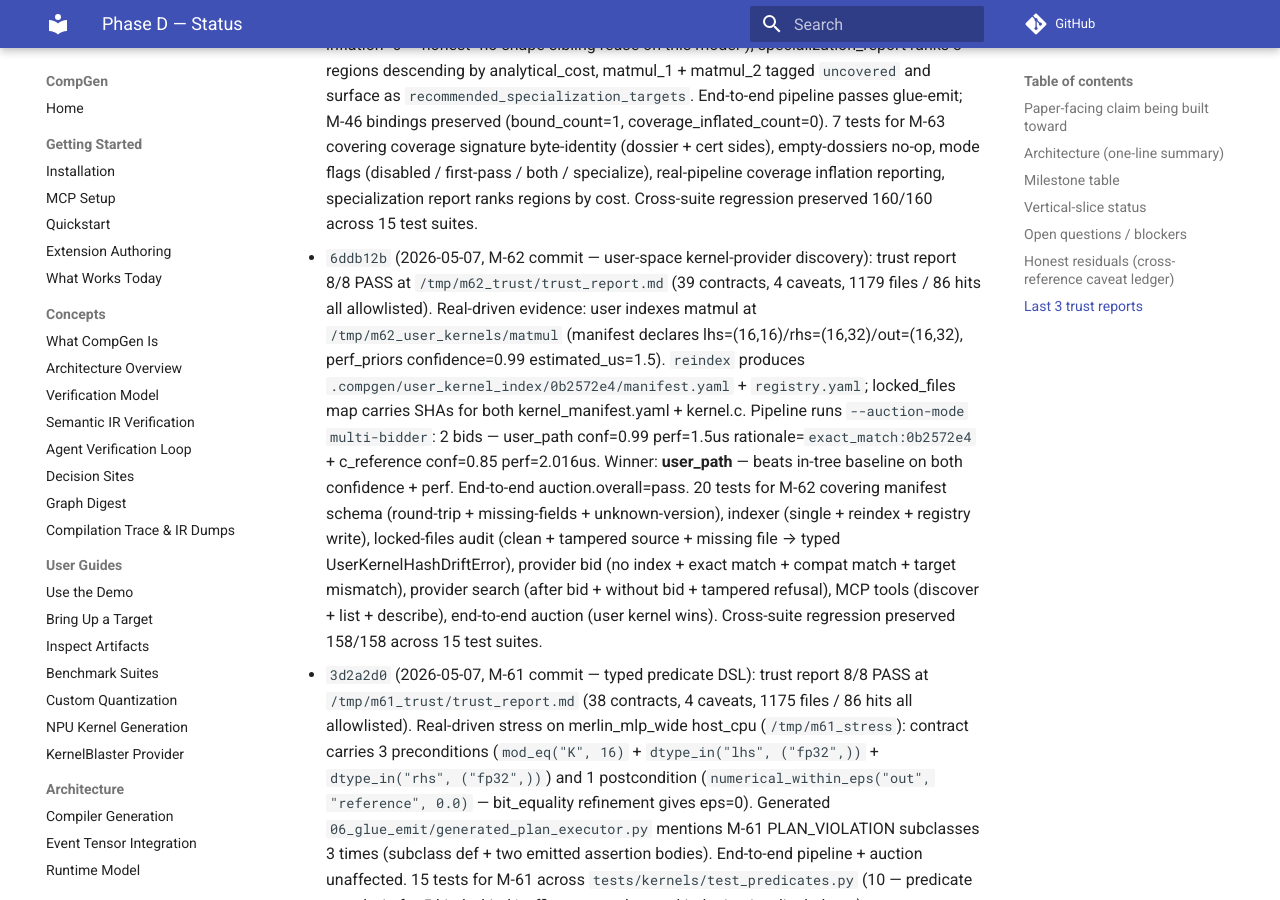
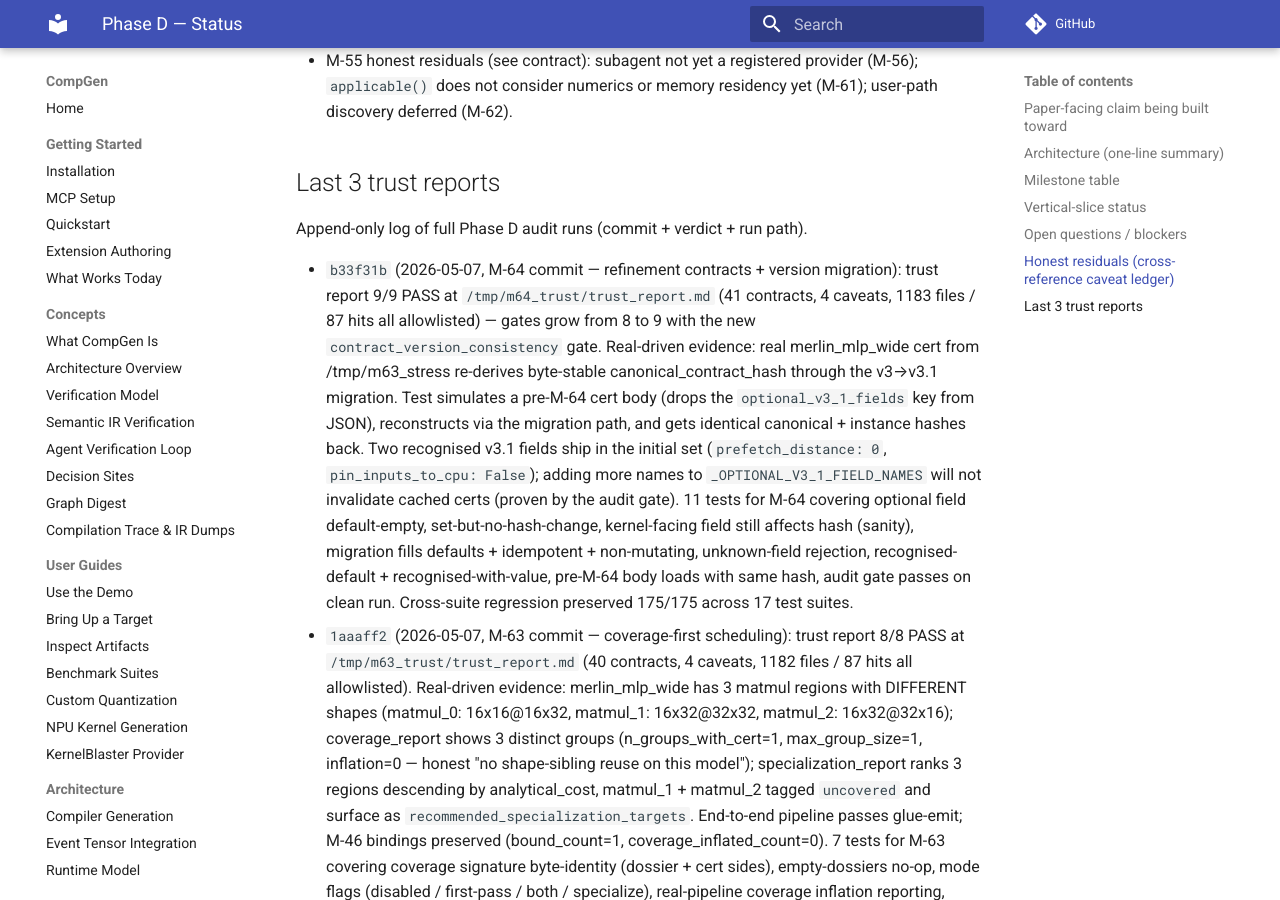
Before and after one commit to copparihollmann/RuntimeCompGen, an MkDocs documentation site: the page built from docs/phase_d_status.md, in a window 1280 px wide and 900 px high, scrolled down 5753 px. Built offline with MkDocs 1.6.1 and Material for MkDocs 9.7.7, drawn with Linux system fonts in a browser that asks for light colours; comment, search, counter and statistics services are not loaded; some of the changed text lies outside the part shown.

Commit message:
docs(phase_d): backfill M-64 status table + trust report entry
Co-Authored-By: Claude Opus 4.7 (1M context) <noreply@anthropic.com>

```diff
--- a/docs/phase_d_status.md
+++ b/docs/phase_d_status.md
@@ -1,6 +1,6 @@
 # Phase D — Status
 
-_Last updated: 2026-05-07_  ·  _Current head: `1aaaff2` (M-63 landed — coverage-first)_  ·  _Phase plan: `~/.claude/plans/stateful-jumping-lovelace.md`_  ·  _Trust report: `/tmp/m63_trust/trust_report.md` (8/8 PASS, 40 contracts)_
+_Last updated: 2026-05-07_  ·  _Current head: `b33f31b` (M-64 landed — refinement contracts)_  ·  _Phase plan: `~/.claude/plans/stateful-jumping-lovelace.md`_  ·  _Trust report: `/tmp/m64_trust/trust_report.md` (9/9 PASS, 41 contracts — `contract_version_consistency` gate added)_
 
 This is the canonical Phase D tracker. Every Phase D milestone's done
 condition includes updating this document with the new commit hash,
@@ -52,7 +52,7 @@ Status legend: `planned` → `in_progress` → `complete` (tests green + commit
 | M-61  | Pre/post-conditions as typed predicates             | complete      | `3d2a2d0` | `python/compgen/kernels/predicates.py` (entire module — 5 dataclass kinds), `python/compgen/kernels/contract_v3.py` (preconditions+postconditions fields + from_recipe population), `python/compgen/graph_compilation/{kernel_contract_materialization,kernel_codegen_response}.py` (round-trip), `python/compgen/runtime/glue_emit/plan_assertions.py` (5 new PLAN_VIOLATION subclasses + ModEq + ByteSizeLe runtime assertions), `tests/kernels/test_predicates.py`, `tests/runtime/test_plan_assertions_predicates.py`, `docs/realness/m61_predicate_dsl.yaml` | 15 (M-61), 164/164 cross-suite regression preserved, trust 8/8 (38 contracts) |
 | M-62  | User-space kernel-provider discovery + MCP + skill  | complete      | `6ddb12b` | `python/compgen/kernels/user_kernel_index.py` (schema + indexer + audit), `python/compgen/kernels/providers/user_path.py` (UserKernelProvider), `python/compgen/kernels/registry.py` (auto-register when index non-empty), `python/compgen/mcp/tools/kernel_providers.py` (3 MCP tools), `python/compgen/graph_compilation/__main__.py` (--user-kernel-path + env), `.claude/skills/compgen-discover-user-kernels/SKILL.md`, `tests/kernels/test_user_kernel_index.py`, `docs/realness/m62_user_kernel_provider.yaml` | 20 (M-62), 158/158 cross-suite regression preserved, trust 8/8 (39 contracts) |
 | M-63  | Coverage-first scheduling                           | complete      | `1aaaff2` | `python/compgen/graph_compilation/coverage_first.py` (orchestrator + signature builders + binding append + reports), `python/compgen/graph_compilation/{run.py,__main__.py}` (--kernel-coverage-mode + stage), `tests/graph_compilation/test_coverage_first.py`, `docs/realness/m63_coverage_first.yaml` | 7 (M-63), 160/160 cross-suite regression preserved, trust 8/8 (40 contracts) |
-| M-64  | Refinement contracts + version migration            | planned       | —       | —                                                                                                   | —          |
+| M-64  | Refinement contracts + version migration            | complete      | `b33f31b` | `python/compgen/kernels/contract_v3.py` (optional_v3_1_fields slot + recognised-names + defaults), `python/compgen/kernels/contract_migration.py` (migrate + get_optional + ContractRefinementError + is_compatible_with), `python/compgen/graph_compilation/{kernel_contract_materialization,kernel_codegen_response}.py` (round-trip), `python/compgen/audit/trust_report.py` (new contract_version_consistency gate), `tests/kernels/test_contract_versioning.py`, `docs/realness/m64_contract_versioning.yaml` | 11 (M-64), 175/175 cross-suite regression preserved, trust 9/9 (41 contracts; new gate verified) |
 | M-65  | Vertical slices 2 + 3 under multi-bidder auction    | planned       | —       | —                                                                                                   | —          |
 | M-66  | Four-bidder benchmark + paper-claim closure         | planned       | —       | —                                                                                                   | —          |
 | M-67  | Phase D status doc + Section 7 closure              | planned       | —       | —                                                                                                   | —          |
@@ -79,6 +79,7 @@ Status legend: `planned` → `in_progress` → `complete` (tests green + commit
 
 Append-only log of full Phase D audit runs (commit + verdict + run path).
 
+- `b33f31b` (2026-05-07, M-64 commit — refinement contracts + version migration): trust report 9/9 PASS at `/tmp/m64_trust/trust_report.md` (41 contracts, 4 caveats, 1183 files / 87 hits all allowlisted) — gates grow from 8 to 9 with the new `contract_version_consistency` gate. Real-driven evidence: real merlin_mlp_wide cert from /tmp/m63_stress re-derives byte-stable canonical_contract_hash through the v3→v3.1 migration. Test simulates a pre-M-64 cert body (drops the `optional_v3_1_fields` key from JSON), reconstructs via the migration path, and gets identical canonical + instance hashes back. Two recognised v3.1 fields ship in the initial set (`prefetch_distance: 0`, `pin_inputs_to_cpu: False`); adding more names to `_OPTIONAL_V3_1_FIELD_NAMES` will not invalidate cached certs (proven by the audit gate). 11 tests for M-64 covering optional field default-empty, set-but-no-hash-change, kernel-facing field still affects hash (sanity), migration fills defaults + idempotent + non-mutating, unknown-field rejection, recognised-default + recognised-with-value, pre-M-64 body loads with same hash, audit gate passes on clean run. Cross-suite regression preserved 175/175 across 17 test suites.
 - `1aaaff2` (2026-05-07, M-63 commit — coverage-first scheduling): trust report 8/8 PASS at `/tmp/m63_trust/trust_report.md` (40 contracts, 4 caveats, 1182 files / 87 hits all allowlisted). Real-driven evidence: merlin_mlp_wide has 3 matmul regions with DIFFERENT shapes (matmul_0: 16x16@16x32, matmul_1: 16x32@32x32, matmul_2: 16x32@32x16); coverage_report shows 3 distinct groups (n_groups_with_cert=1, max_group_size=1, inflation=0 — honest "no shape-sibling reuse on this model"); specialization_report ranks 3 regions descending by analytical_cost, matmul_1 + matmul_2 tagged `uncovered` and surface as `recommended_specialization_targets`. End-to-end pipeline passes glue-emit; M-46 bindings preserved (bound_count=1, coverage_inflated_count=0). 7 tests for M-63 covering coverage signature byte-identity (dossier + cert sides), empty-dossiers no-op, mode flags (disabled / first-pass / both / specialize), real-pipeline coverage inflation reporting, specialization report ranks regions by cost. Cross-suite regression preserved 160/160 across 15 test suites.
 - `6ddb12b` (2026-05-07, M-62 commit — user-space kernel-provider discovery): trust report 8/8 PASS at `/tmp/m62_trust/trust_report.md` (39 contracts, 4 caveats, 1179 files / 86 hits all allowlisted). Real-driven evidence: user indexes matmul at `/tmp/m62_user_kernels/matmul` (manifest declares lhs=(16,16)/rhs=(16,32)/out=(16,32), perf_priors confidence=0.99 estimated_us=1.5). `reindex` produces `.compgen/user_kernel_index/0b2572e4/manifest.yaml` + `registry.yaml`; locked_files map carries SHAs for both kernel_manifest.yaml + kernel.c. Pipeline runs `--auction-mode multi-bidder`: 2 bids — user_path conf=0.99 perf=1.5us rationale=`exact_match:0b2572e4` + c_reference conf=0.85 perf=2.016us. Winner: **user_path** — beats in-tree baseline on both confidence + perf. End-to-end auction.overall=pass. 20 tests for M-62 covering manifest schema (round-trip + missing-fields + unknown-version), indexer (single + reindex + registry write), locked-files audit (clean + tampered source + missing file → typed UserKernelHashDriftError), provider bid (no index + exact match + compat match + target mismatch), provider search (after bid + without bid + tampered refusal), MCP tools (discover + list + describe), end-to-end auction (user kernel wins). Cross-suite regression preserved 158/158 across 15 test suites.
 - `3d2a2d0` (2026-05-07, M-61 commit — typed predicate DSL): trust report 8/8 PASS at `/tmp/m61_trust/trust_report.md` (38 contracts, 4 caveats, 1175 files / 86 hits all allowlisted). Real-driven stress on merlin_mlp_wide host_cpu (`/tmp/m61_stress`): contract carries 3 preconditions (`mod_eq("K", 16)` + `dtype_in("lhs", ("fp32",))` + `dtype_in("rhs", ("fp32",))`) and 1 postcondition (`numerical_within_eps("out", "reference", 0.0)` — bit_equality refinement gives eps=0). Generated `06_glue_emit/generated_plan_executor.py` mentions M-61 PLAN_VIOLATION subclasses 3 times (subclass def + two emitted assertion bodies). End-to-end pipeline + auction unaffected. 15 tests for M-61 across `tests/kernels/test_predicates.py` (10 — predicate round-trip for 5 kinds, kind/suffix maps, unknown-kind rejection, list helpers) + `tests/runtime/test_plan_assertions_predicates.py` (5 — contract carries predicates, round-trip preserves, M-61 subclasses emitted, emitted glue carries ModEq, structural shape check fires on tampered K dim). Cross-suite regression preserved 164/164 across 17 test suites.
```
